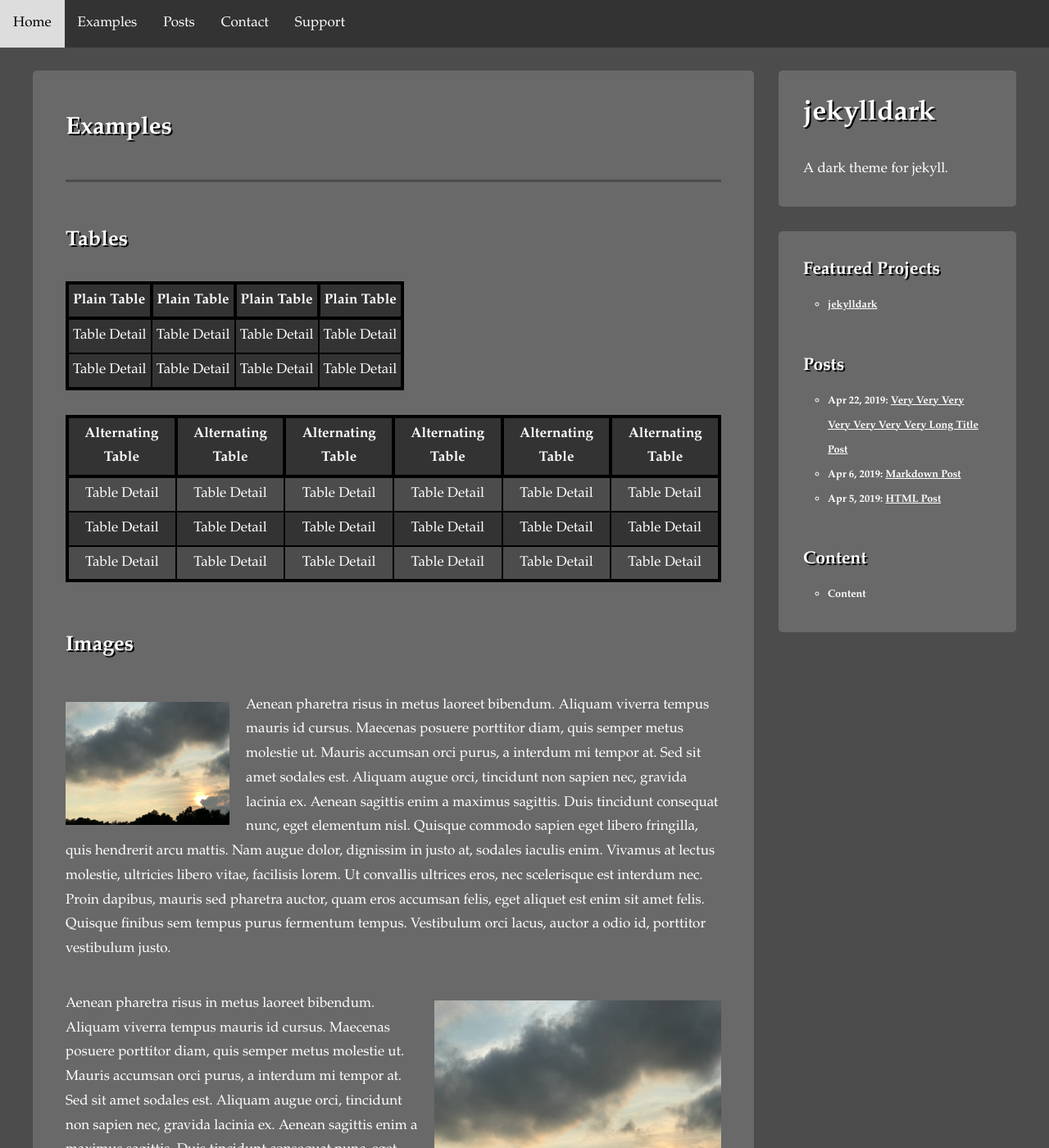
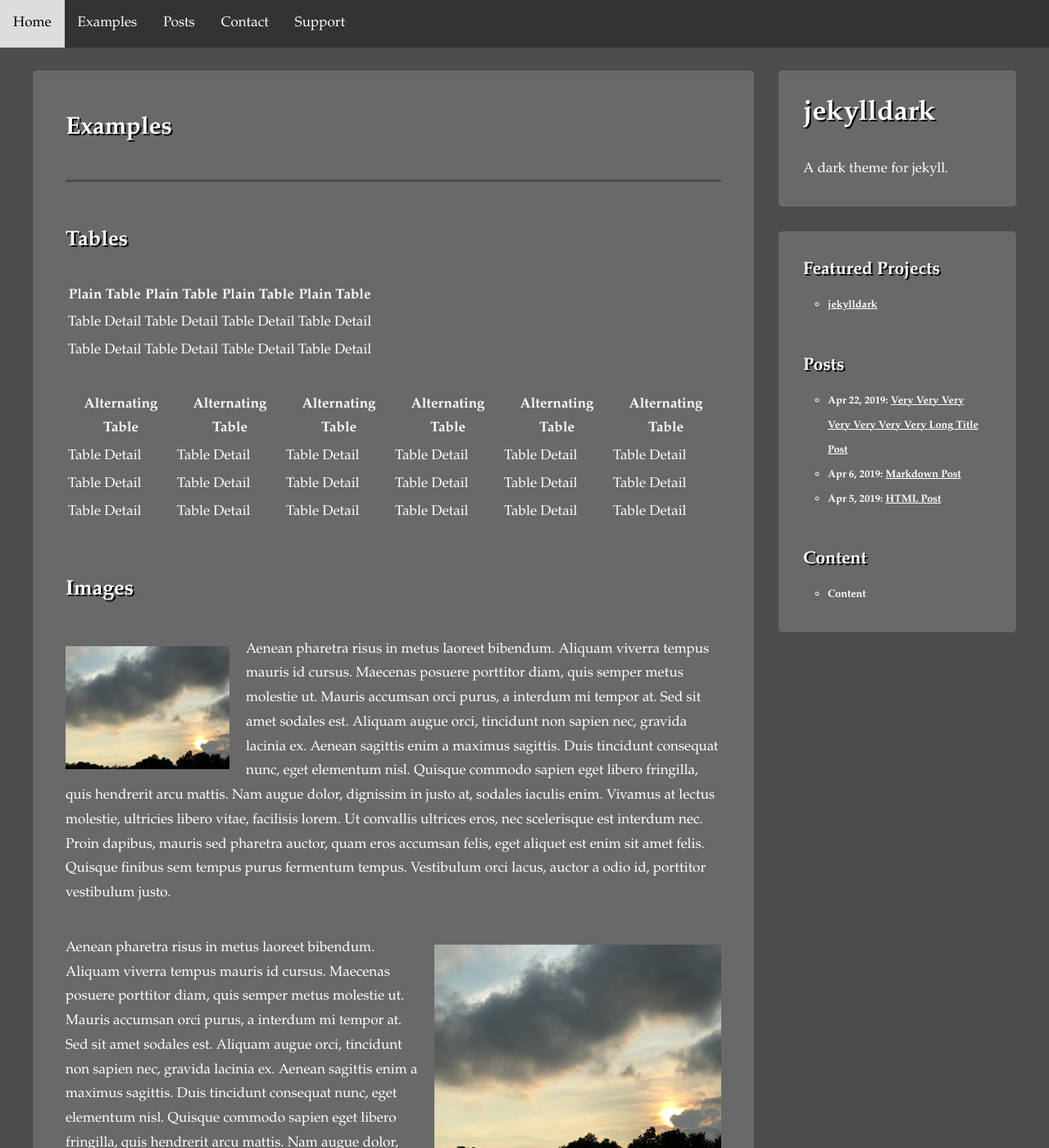
Before and after one commit to sutterj/jekylldark, a Jekyll site: the page built from pages/examples.html, in a window 1280 px wide and 1400 px high. Shown: the whole window at 82% size. Built offline with Jekyll 4.4.1, drawn with Linux system fonts in a browser that asks for light colours; nearby versions of some CDN libraries.

Commit message:
Update _elementstyle.scss

```diff
--- a/_sass/components/_elementstyle.scss
+++ b/_sass/components/_elementstyle.scss
@@ -31,62 +31,50 @@
   padding: 10px 0 10px 0;
 }
 
-a.text-link:link {
+blockquote {
+  background-color: #4c4c4c;
+  border-left-color: #000000;
+  border-left-style: solid;
+  border-left-width: 6px;
+  padding: 20px;
+}
+
+body ol ol {
+  padding-left: 20px;
+}
+
+body ol ul {
+  padding-left: 20px;
+}
+
+body ul {
+  list-style: circle;
+}
+
+body ul ul {
+  padding-left: 20px;
+}
+
+body ul ol {
+  padding-left: 20px;
+}
+
+figure {
+  background-color: #4c4c4c;
+  margin: 0 0 30px 0;
+  padding: 10px 20px 0 20px;
+}
+
+figcaption {
+  margin: 0 0 10px 0;
+}
+
+a.text-link:link, a.text-link:visited {
   color: #ffffff;
 }
 
-a.text-link:hover {
+a.text-link:hover, a.text-link:visited:hover {
   color: #000000;
-}
-
-a.text-link:visited {
-  color: #ffffff;
-}
-
-a.text-link:visited:hover {
-  color: #000000;
-}
-
-table {
-  background-color: #333333;
-  border-collapse: collapse;
-  border-color: #000000;
-  border-style: solid;
-  border-width: 4px;
-  margin: 0;
-  position: relative;
-  table-layout: fixed;
-  text-align: center;
-  tr {
-    border-color: #000000;
-    border-style: solid;
-    border-width: 2px;
-    padding: 5px;
-  }
-  th {
-    border-color: #000000;
-    border-style: solid;
-    border-width: 4px 4px 4px 4px;
-    font-weight: bold;
-    padding:  5px;
-  }
-  td {
-    border-color: #000000;
-    border-style: solid;
-    border-width: 2px;
-    padding: 5px;
-  }
-}
-
-.wide-table {
-  width: 100%;
-  word-wrap: break-word;
-}
-
-.alternating {
-  tr:nth-child(even) td {
-    background-color: #4c4c4c;
-  }
 }
 
 img {
@@ -106,8 +94,10 @@
 
 .center {
   display: block;
+  text-align: center;
   margin-left:auto;
   margin-right:auto;
+  padding-bottom: 1px
 }
 
 .small {
@@ -129,3 +119,11 @@
   margin-right:auto;
   width: 100%;
 }
+
+code {
+  background-color: #4c4c4c;
+  border-radius: 2px;
+  font-family: monospace;
+  margin: 0 2px 0 2px;
+  padding: 2px 5px 2px 5px;
+}
```
